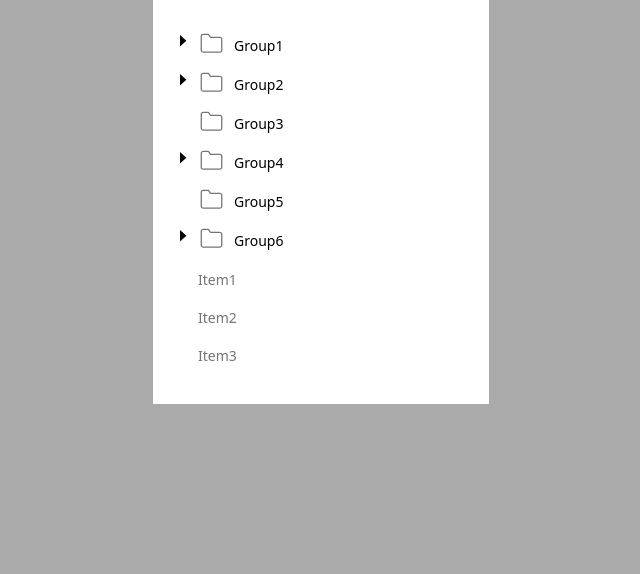
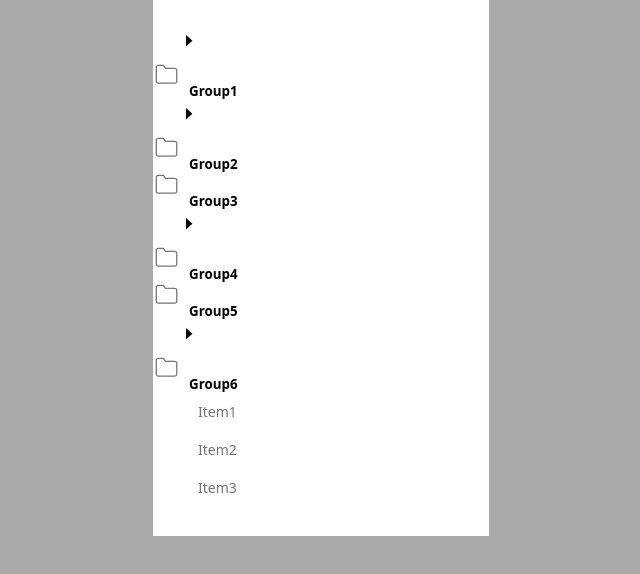
Before and after one commit to Kayoungkimjs/react-list, a React (Vite) app: page / in a window 1280 px wide. Shown: the top 574 px of the page, without its empty margins (319-959 px from the left). Built offline with nearby package versions, Linux system fonts and the light colour scheme; what emotion-normalize would draw is missing.

Commit message:
🔧 Set alias config and applied to components

```diff
--- a/src/components/Group/group.tsx
+++ b/src/components/Group/group.tsx
@@ -1,10 +1,10 @@
 import { useEffect, useState } from 'react'
-import { ReactComponent as IconFile } from '../../assets/images/ic-file.svg'
-import { ReactComponent as IconFold } from '../../assets/images/ic-fold.svg'
+import { ReactComponent as IconFile } from '@/assets/images/ic-file.svg'
+import { ReactComponent as IconFold } from '@/assets/images/ic-fold.svg'
 import { getGroupList } from '../../../public'
-import { GroupListResponse } from '../../../types/group'
+import { GroupListResponse } from '@/types/group'
 import { AxiosResponse } from 'axios'
-import { GroupButton, GroupWrapper, SubItem } from './group.styles'
+import { GroupWrapper, SubItem } from './group.styles'
 
 export const Group = () => {
   const [groupList, setGroupList] = useState<GroupListResponse[]>([])
@@ -35,10 +35,10 @@ export const Group = () => {
   return (
     <>
       {Object.values(groupList).map((item, index) => (
-        <GroupWrapper key={index}>
+        <GroupWrapper>
           <ol>
-            <li>
-              <GroupButton
+            <li key={index}>
+              <button
                 type="button"
                 onClick={() => {
                   toggleUserMenu(index)
@@ -46,19 +46,23 @@ export const Group = () => {
               >
                 {!item.isEmpty &&
                   (openStates[index] ? (
-                    <IconFold className="fold is-active" viewBox="-2 0 50 15" />
+                    <IconFold
+                      className="ic-fold is-active"
+                      viewBox="-2 0 50 15"
+                    />
                   ) : (
-                    <IconFold className="fold" viewBox="0 0 50 50" />
+                    <IconFold className="ic-fold" viewBox="0 0 50 50" />
                   ))}
+
                 <div
                   className={`group-list ${
                     !item.isEmpty && openStates[index] ? 'is-active' : ''
                   }`}
                 >
-                  <IconFile className="file" viewBox="0 0 50 50" />
+                  <IconFile className="ic-file" viewBox="0 0 50 50" />
                   <strong>Group{item.index}</strong>
                 </div>
-              </GroupButton>
+              </button>
             </li>
           </ol>
 
--- a/src/components/Item/item.tsx
+++ b/src/components/Item/item.tsx
@@ -1,6 +1,6 @@
 import { useEffect, useState } from 'react'
 import { getItemsList } from '../../../public'
-import { ItemListResponse } from '../../../types/items'
+import { ItemListResponse } from '@/types/items'
 import { AxiosResponse } from 'axios'
 import { ItemList } from './item.styles'
 
--- a/src/pages/List/list.tsx
+++ b/src/pages/List/list.tsx
@@ -1,5 +1,5 @@
-import { Group } from '../../components/Group/group'
-import { Item } from '../../components/Item/item'
+import { Group } from '@components/Group/group'
+import { Item } from '@components/Item/item'
 import { Container, ListWrapper } from './list.styles'
 
 export const List = () => {
--- a/tsconfig.json
+++ b/tsconfig.json
@@ -5,6 +5,12 @@
     "lib": ["ES2020", "DOM", "DOM.Iterable"],
     "module": "ESNext",
     "skipLibCheck": true,
+    "baseUrl": ".",
+
+    "paths": {
+      "@/*": ["src/*"],
+      "@components/*": ["src/components/*"]
+    },
 
     /* Bundler mode */
     "moduleResolution": "bundler",
--- a/vite.config.ts
+++ b/vite.config.ts
@@ -1,6 +1,7 @@
 import { defineConfig } from 'vite'
 import react from '@vitejs/plugin-react'
 import svgr from '@svgr/rollup'
+import path from 'path'
 
 // https://vitejs.dev/config/
 export default defineConfig({
@@ -10,4 +11,13 @@ export default defineConfig({
       '/api': 'http://localhost:5174/',
     },
   },
+  resolve: {
+    alias: [
+      { find: '@', replacement: path.resolve(__dirname, 'src') },
+      {
+        find: '@components',
+        replacement: path.resolve(__dirname, 'src/components'),
+      },
+    ],
+  },
 })
```
